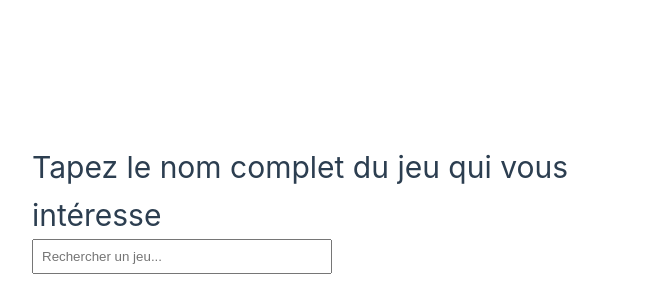
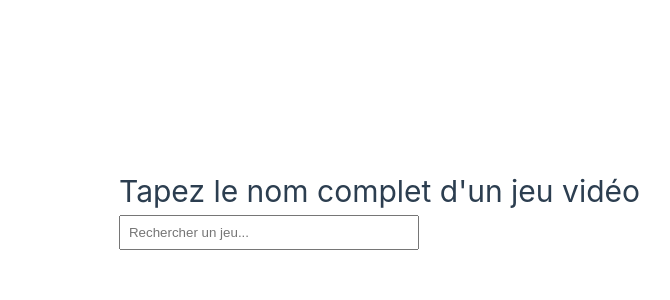
Before and after one commit to UdgeMe/twitchsearch, a Vue app in the folder vue/: page / in a window 1280 px wide. Shown: the part 192-492 px from the top of the page, without its empty margins (0-670 px from the left). Built offline with nearby package versions, Linux system fonts and the light colour scheme.

Commit message:
Utilisation du enpoint `save-game-query` depuis le front lors d'une selection dans l'autocomplete.

```diff
--- a/vue/src/App.vue
+++ b/vue/src/App.vue
@@ -1,24 +1,14 @@
 <template>
   <div>
-    <h1>Tapez le nom complet du jeu qui vous intéresse</h1>
-    <GameSearch @gameSelected="handleGameSelection" />
+    <h1>Tapez le nom complet d'un jeu vidéo</h1>
+    <GameSearch />
   </div>
 </template>
 
 <script>
 import GameSearch from "./components/GameSearch.vue";
-import { ref } from "vue";
 
 export default {
   components: { GameSearch },
-  setup() {
-    const selectedGame = ref(null);
-
-    const handleGameSelection = (game) => {
-      selectedGame.value = game;
-    };
-
-    return { selectedGame, handleGameSelection };
-  },
 };
 </script>
--- a/vue/src/components/GameSearch.vue
+++ b/vue/src/components/GameSearch.vue
@@ -1,5 +1,5 @@
 <template>
-  <div class="game-search">
+  <div>
     <input
       v-model="query"
       @input="fetchGames"
@@ -18,7 +18,7 @@
 import { ref } from "vue";
 
 export default {
-  setup(_, { emit }) {
+  setup() {
     const query = ref("");
     const games = ref([]);
 
@@ -35,24 +35,33 @@ export default {
       games.value = data || [];
     };
 
-    const selectGame = (game) => {
+    const selectGame = async (game) => {
       query.value = game.name;
       games.value = [];
-      emit("gameSelected", game);
+
+      await saveGameQuery(game);
     };
 
+    const saveGameQuery = async (game) => {
+        await fetch(
+          'http://localhost:8000/save-game-query/',
+          {
+            method: "POST",
+            headers: {
+              "Content-Type": "application/json",
+            },
+            body: JSON.stringify(game),
+          },
+        );
+    };
     return { query, games, fetchGames, selectGame };
   },
 };
 </script>
 
 <style>
-.game-search {
-  position: relative;
+input {
   width: 300px;
-}
-input {
-  width: 100%;
   padding: 8px;
 }
 ul {
```
Also changed, not shown: 1 other file (tests, documents, lock files or other folders).
